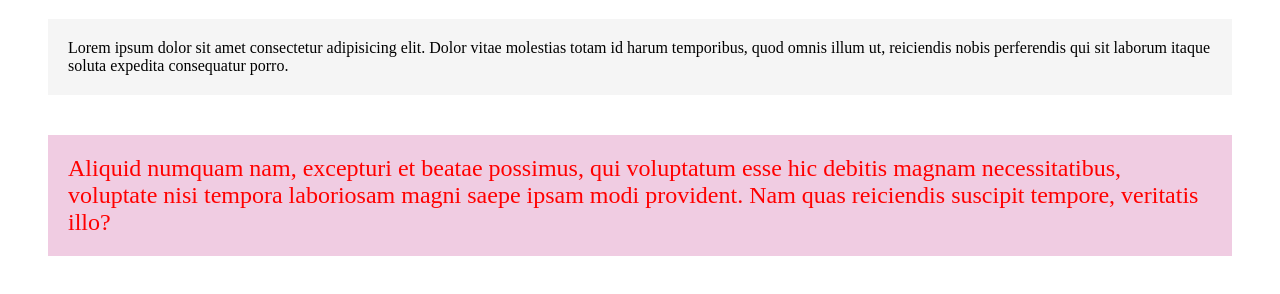
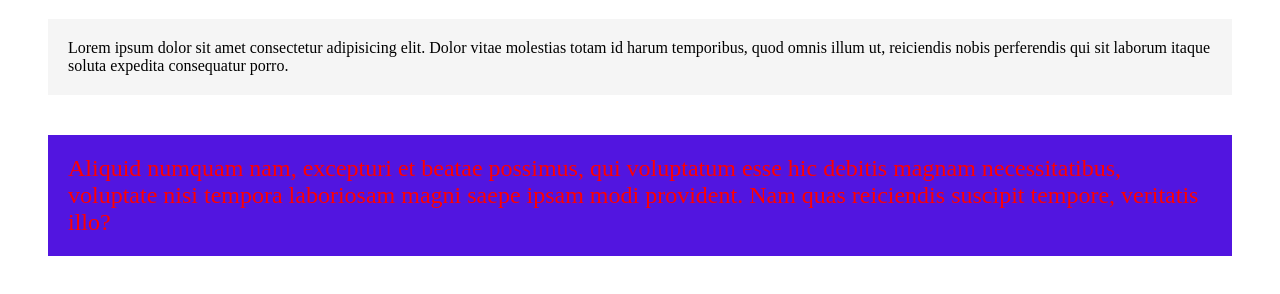
Before and after one commit to Orlando-Medeiros/exercicios-01, a plain HTML site: page index.html in a window 1280 px wide. Shown: the part 496-790 px from the top of the page. Drawn offline with Linux system fonts and the light colour scheme.

Commit message:
mudou para azul

```diff
--- a/style.css
+++ b/style.css
@@ -8,7 +8,7 @@
 
 .paragrafo-1{
     color:#ff0000;
-    background-color:#f0cce2;
+    background-color:#5215e0;
 }
 .paragrafo-1 spam{
     font-size: 24px;
```
